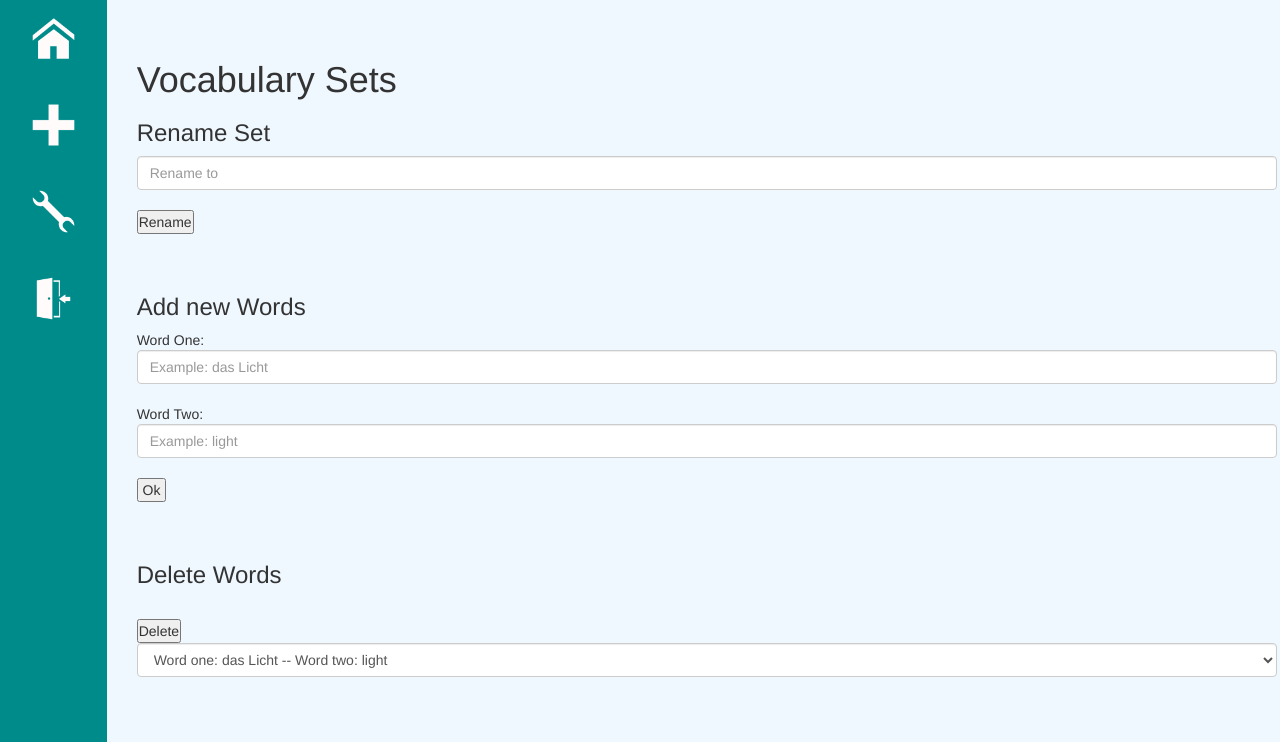
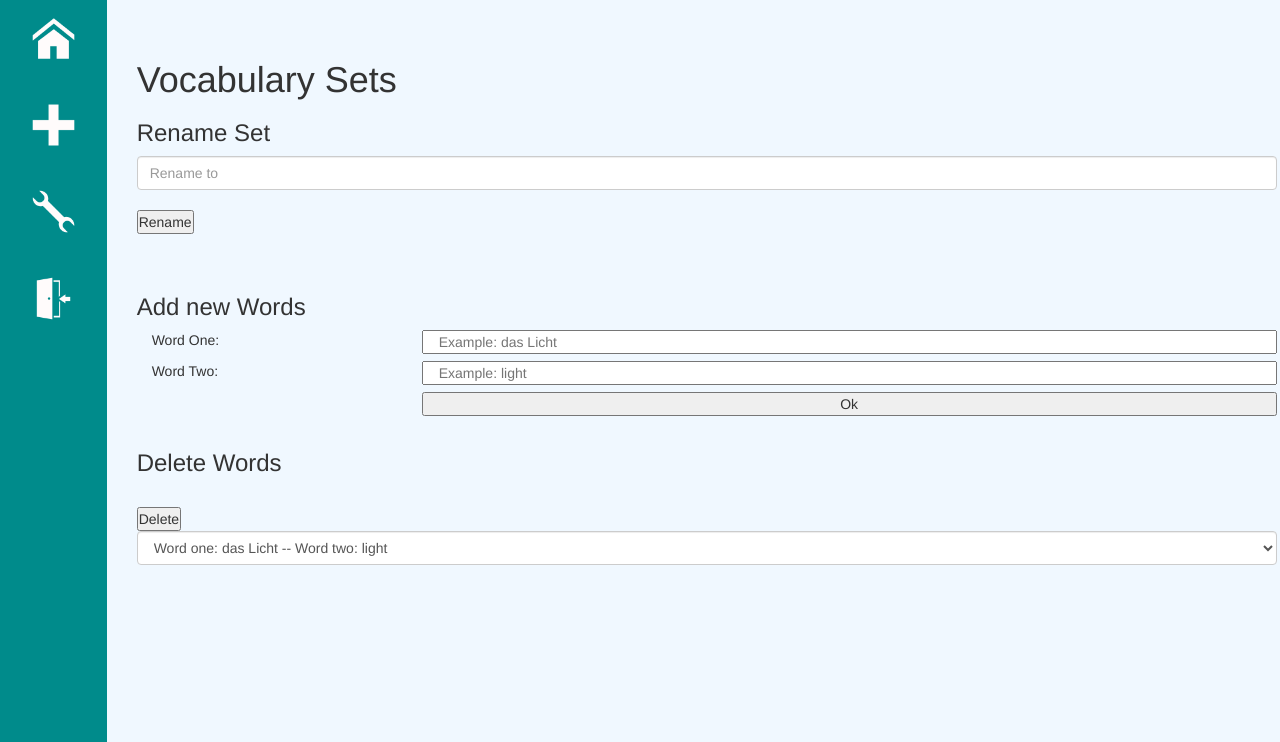
Before and after one commit to MHoldAcc/LangWiz, a PHP site: page /pages/editvocabulary.php in a window 1280 px wide. Shown: the top 742 px of the page. Run offline with PHP 8.4, Linux system fonts and the light colour scheme; a user stored in the database is signed in; data comes from the database, SQL or seed files in the repository; some libraries are stand-ins or nearby versions.

Commit message:
Begann styling editvocabulary

```diff
--- a/pages/editvocabulary.php
+++ b/pages/editvocabulary.php
@@ -19,17 +19,7 @@
     <div class="container">
         <div class="placeholder"></div>
         <body class="page dashboard">
-        <?php
-        include_once '../assets/includes/connectDatabase.php';
-
-        //Definition der Variable $conn
-        //$conn = mysqli_connect("localhost", "nypadmin", "!30nyp48", "langwizz");
-        //mysqli_query($conn, "SET NAMES 'utf8'");
-
-        //if (!$conn) {
-        //    die("FEHLER, keine Verbindung zur Datenbank m&ouml;glich: " . mysqli_connect_error());
-        //}
-        ?>
+        <?php include_once '../assets/includes/connectDatabase.php'; ?>
         <div class="editVocabulary">
             <div class="placeholder"></div>
             <h1>Vocabulary Sets</h1>
@@ -50,11 +40,14 @@
             <br><br>
             <h3>Add new Words</h3>
             <form method="post" action="editvocabulary.php" accept-charset="utf-8">
-                Word One:
-                <input type="text" class="form-control" name="wordOne" placeholder="Example: das Licht" /><br>
-                Word Two:
-                <input type="text" class="form-control" name="wordTwo" placeholder="Example: light" /><br>
-                <input type="submit" value=" Ok " name="newWords" class="newWords"/>
+                <p class="col-sm-3">Word One:</p>
+                <input type="text" class="col-sm-9" name="wordOne" placeholder="Example: das Licht" />
+                <div class="col-sm-12"></div>
+                <p class="col-sm-3">Word Two:</p>
+                <input type="text" class="col-sm-9" name="wordTwo" placeholder="Example: light" /><br>
+                <div class="col-sm-12"></div>
+                <div class="col-sm-3"></div>
+                <input type="submit" class="col-sm-9" value=" Ok " name="newWords" class="newWords"/>
             </form>
             <?php
             /*Führt Code aus nachdem der Erfassen-Button betätigt wurde.*/
@@ -64,7 +57,7 @@
                 }
             }
             ?>
-            <br><br>
+            <br><br><br><br>
             <h3>Delete Words</h3>
             <form method="post" action="editvocabulary.php">
                 <br>
```
